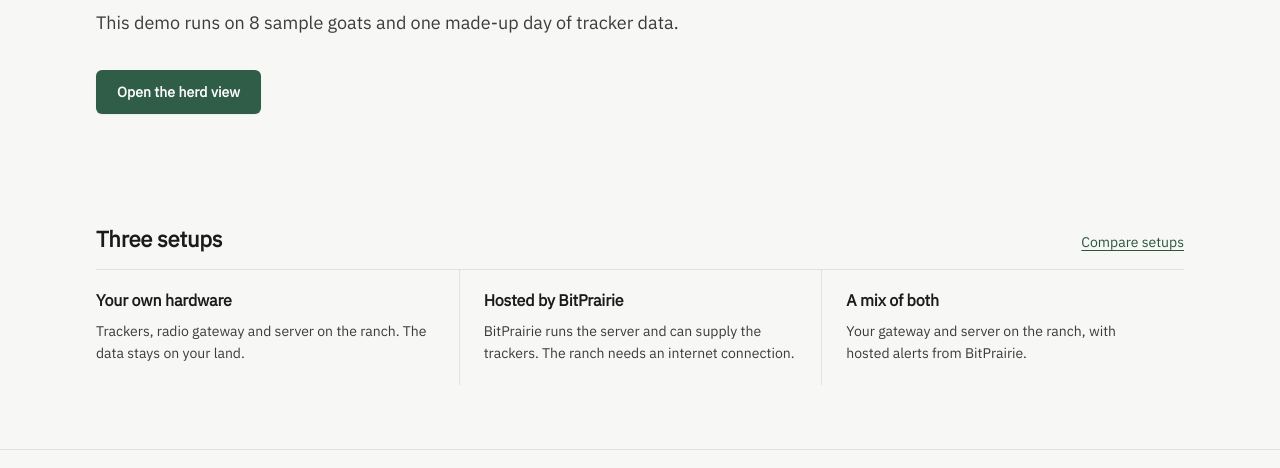
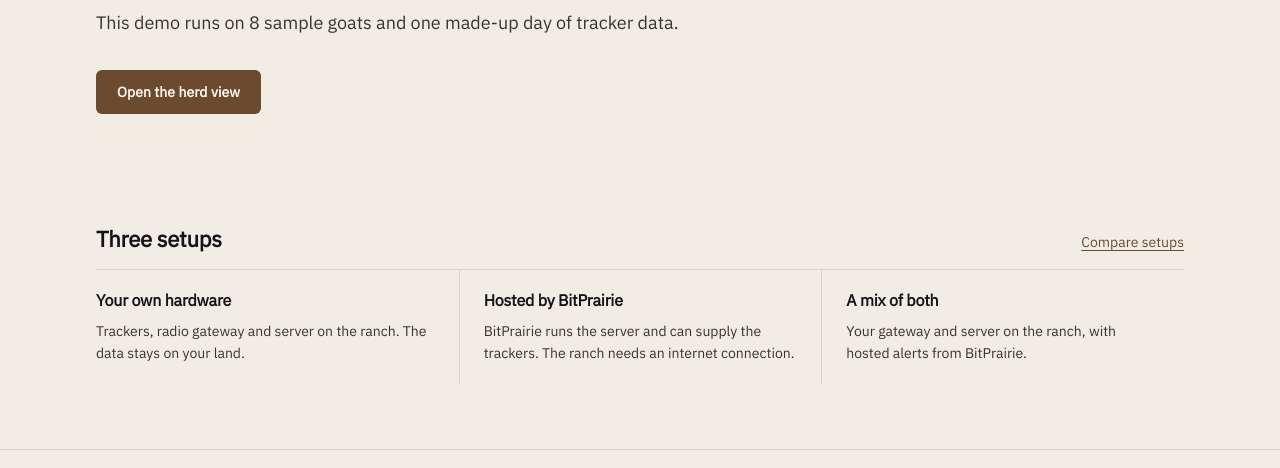
Before and after one commit to steelhead99x/fibershare-oss, a website built with Vite: page index.html in a window 1280 px wide. Shown: the part 393-861 px from the top of the page. Built offline with nearby package versions, Linux system fonts and the light colour scheme.

Commit message:
Apply the BitPrairie palette and type
- Paper #F2EDE4, surface #FFFCF6, ink #141416, leather #6B4A2E as the
  one accent, pasture #5C6B4A for the paddock drawing; dark theme from
  the brand night colours
- IBM Plex Sans 400/500/600 only: the 700 face is no longer loaded and
  headings use 600 with -0.012em tracking
- Light theme by default; dark stays as a choice in the header
- Flat paddock colour instead of vignette gradients and grain
- Test for the brand tokens, weights and default theme

```diff
--- a/index.html
+++ b/index.html
@@ -9,8 +9,7 @@
       content="Open-source FiberShare demo from BitPrairie LLC, with a sample goat herd, tracker alerts and fiber records. This is a demo, not the FiberShare app."
     />
     <link rel="canonical" href="https://github.com/steelhead99x/fibershare-oss" />
-    <meta name="theme-color" content="#f7f7f5" media="(prefers-color-scheme: light)" />
-    <meta name="theme-color" content="#141514" media="(prefers-color-scheme: dark)" />
+    <meta name="theme-color" content="#f2ede4" />
     <meta property="og:title" content="FiberShare demo" />
     <meta
       property="og:description"
@@ -74,10 +73,8 @@
     <script>
       (function () {
         try {
-          var t = localStorage.getItem("fs-theme");
-          if (t !== "light" && t !== "dark") {
-            t = window.matchMedia("(prefers-color-scheme: dark)").matches ? "dark" : "light";
-          }
+          // Light by default. The dark theme is a choice, kept once made.
+          var t = localStorage.getItem("fs-theme") === "dark" ? "dark" : "light";
           document.documentElement.setAttribute("data-theme", t);
           document.documentElement.style.colorScheme = t;
         } catch (e) {
--- a/src/main.js
+++ b/src/main.js
@@ -1,7 +1,6 @@
 import "@fontsource/ibm-plex-sans/latin-400.css";
 import "@fontsource/ibm-plex-sans/latin-500.css";
 import "@fontsource/ibm-plex-sans/latin-600.css";
-import "@fontsource/ibm-plex-sans/latin-700.css";
 import "./style.css";
 import { bindTheme, nav, footer } from "./layout.js";
 import { renderHome } from "./home.js";
--- a/src/style.css
+++ b/src/style.css
@@ -41,81 +41,82 @@
   --ease: cubic-bezier(0.2, 0.7, 0.2, 1);
   --dur: 180ms;
 
-  /* Color, light theme. Neutrals plus one accent (field green). */
-  --bg: #f7f7f5;
-  --surface: #ffffff;
-  --surface-2: #f0f0ed;
-  --surface-3: #e4e4e0;
-  --ink: #1b1c1a;
-  --ink-2: #3b3d39;
-  --muted: #5c5f59;
-  --line: #e1e2de;
-  --line-strong: #c6c8c2;
-  --brand: #2f5d48;
-  --brand-hover: #24493a;
-  --on-brand: #ffffff;
-  --accent: #2f5d48;
-  --accent-ink: #2f5d48;
-  --link: #2a5541;
-  --ok: #2f5d48;
-  --ok-soft: #e6efe9;
+  /* Color, light theme. BitPrairie paper and ink, with leather as the one
+     accent. Pasture colours the paddock drawing. */
+  --bg: #f2ede4;
+  --surface: #fffcf6;
+  --surface-2: #e8e0d2;
+  --surface-3: #ddd3c2;
+  --ink: #141416;
+  --ink-2: #3a342d;
+  --muted: #5f574c;
+  --line: #ddd4c5;
+  --line-strong: #c4b7a3;
+  --brand: #6b4a2e;
+  --brand-hover: #573b23;
+  --on-brand: #fffcf6;
+  --accent: #6b4a2e;
+  --accent-ink: #6b4a2e;
+  --link: #6b4a2e;
+  --ok: #5c6b4a;
+  --ok-soft: #e4e6da;
   --warn: #7a5410;
-  --warn-soft: #f6eedc;
+  --warn-soft: #f3e8d2;
   --alert: #9b3220;
-  --alert-soft: #f8e6e1;
+  --alert-soft: #f5e2da;
   --info: #3b4f5e;
-  --info-soft: #eaeef1;
-  --field-1: #6f7a62;
-  --field-2: #5b6650;
-  --field-line: rgba(255, 255, 255, 0.2);
-  --field-label: rgba(255, 255, 255, 0.86);
-  --pin-bg: #ffffff;
-  --pin-ink: #1b1c1a;
+  --info-soft: #e6e8e8;
+  --field-1: #5c6b4a;
+  --field-2: #5c6b4a;
+  --field-line: rgba(255, 255, 255, 0.22);
+  --field-label: rgba(255, 255, 255, 0.88);
+  --pin-bg: #fffcf6;
+  --pin-ink: #141416;
   --focus-ring: #1f5f8f;
-  --shadow-1: 0 1px 2px rgba(20, 22, 20, 0.05);
-  --shadow-2: 0 4px 12px rgba(20, 22, 20, 0.08);
-  --shadow-3: 0 12px 32px rgba(20, 22, 20, 0.14);
-  --skeleton: #e8e8e5;
-  --skeleton-hi: #f2f2f0;
+  --shadow-1: none;
+  --shadow-2: 0 4px 12px rgba(20, 20, 22, 0.08);
+  --shadow-3: 0 12px 32px rgba(20, 20, 22, 0.14);
+  --skeleton: #e8e0d2;
+  --skeleton-hi: #f2ede4;
   color-scheme: light;
 }
 
 [data-theme="dark"] {
-  --bg: #141514;
-  --surface: #1c1d1b;
-  --surface-2: #242522;
-  --surface-3: #2e2f2c;
-  --ink: #ecede9;
-  --ink-2: #cfd1cb;
-  --muted: #a2a59e;
-  --line: #31332f;
-  --line-strong: #464942;
-  --brand: #8fc2a7;
-  --brand-hover: #a8d3bc;
-  --on-brand: #10140f;
-  --accent: #8fc2a7;
-  --accent-ink: #9fcbb3;
-  --link: #9fcbb3;
-  --ok: #9fcbb3;
-  --ok-soft: #1f2b24;
+  --bg: #161310;
+  --surface: #1f1b17;
+  --surface-2: #29231d;
+  --surface-3: #342c24;
+  --ink: #f7f1e8;
+  --ink-2: #ddd4c6;
+  --muted: #b3a999;
+  --line: #3a3229;
+  --line-strong: #52473a;
+  --brand: #c49a6c;
+  --brand-hover: #d4b088;
+  --on-brand: #161310;
+  --accent: #c49a6c;
+  --accent-ink: #c49a6c;
+  --link: #d4b088;
+  --ok: #b7c29f;
+  --ok-soft: #262a1f;
   --warn: #e2bb6c;
   --warn-soft: #352d1a;
   --alert: #f09b85;
   --alert-soft: #3b231d;
   --info: #b5c4cf;
   --info-soft: #232a30;
-  --field-1: #3c4535;
-  --field-2: #2f372a;
+  --field-1: #3d4632;
+  --field-2: #3d4632;
   --field-line: rgba(255, 255, 255, 0.12);
-  --field-label: rgba(255, 255, 255, 0.78);
-  --pin-bg: #ecede9;
-  --pin-ink: #1b1c1a;
+  --field-label: rgba(255, 255, 255, 0.8);
+  --pin-bg: #f7f1e8;
+  --pin-ink: #141416;
   --focus-ring: #8cc4f0;
-  --shadow-1: 0 1px 2px rgba(0, 0, 0, 0.35);
+  --shadow-1: none;
   --shadow-2: 0 4px 12px rgba(0, 0, 0, 0.35);
   --shadow-3: 0 12px 32px rgba(0, 0, 0, 0.5);
-  --skeleton: #242522;
-  --skeleton-hi: #2c2d2a;
+  --skeleton: #29231d;
+  --skeleton-hi: #342c24;
   color-scheme: dark;
 }
 
@@ -159,13 +160,11 @@ h4 {
   margin: 0;
   line-height: var(--lh-tight);
   font-weight: 600;
-  letter-spacing: -0.01em;
+  letter-spacing: -0.012em;
   color: var(--ink);
 }
 h1 {
   font-size: var(--fs-3xl);
-  font-weight: 700;
-  letter-spacing: -0.02em;
 }
 h2 {
   font-size: var(--fs-2xl);
@@ -308,7 +307,7 @@ main.wrap {
   gap: var(--s-2);
   color: var(--ink);
   text-decoration: none;
-  font-weight: 700;
+  font-weight: 600;
   font-size: var(--fs-lg);
   letter-spacing: -0.01em;
   margin-right: auto;
@@ -874,21 +873,8 @@ main.wrap {
   border-radius: var(--r-md);
   overflow: hidden;
   isolation: isolate;
-  background:
-    radial-gradient(120% 90% at 15% 10%, rgba(255, 255, 240, 0.12), transparent 60%),
-    radial-gradient(80% 60% at 85% 95%, rgba(0, 0, 0, 0.14), transparent 70%),
-    linear-gradient(160deg, var(--field-1), var(--field-2));
-}
-.paddock::before {
-  /* A soft grass grain, drawn with gradients, no image request. */
-  content: "";
-  position: absolute;
-  inset: 0;
-  z-index: -1;
-  opacity: 0.35;
-  background-image:
-    repeating-linear-gradient(115deg, rgba(255, 255, 255, 0.04) 0 2px, transparent 2px 7px),
-    repeating-linear-gradient(65deg, rgba(0, 0, 0, 0.05) 0 1px, transparent 1px 9px);
+  /* A flat pasture colour. The grid lines carry the drawing. */
+  background: var(--field-1);
 }
 .paddock-cells {
   position: absolute;
@@ -960,7 +946,7 @@ main.wrap {
   display: none;
 }
 .paddock-map {
-  background: linear-gradient(160deg, var(--field-1), var(--field-2));
+  background: var(--field-1);
 }
 .pasture-legend {
   position: absolute;
@@ -1173,7 +1159,7 @@ main.wrap {
   border-radius: 50%;
   background: var(--surface-2);
   color: var(--brand);
-  font-weight: 700;
+  font-weight: 600;
   flex: none;
   border: 1px solid var(--line);
 }
```
Also changed, not shown: test/polish.test.js (+13 -0 lines).
